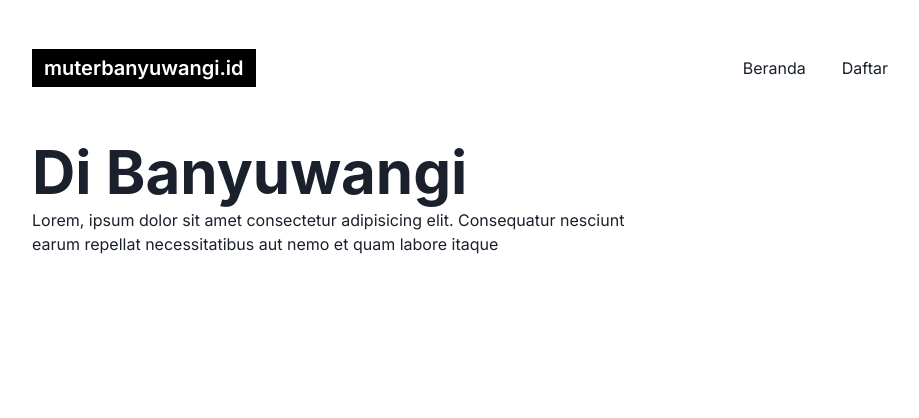
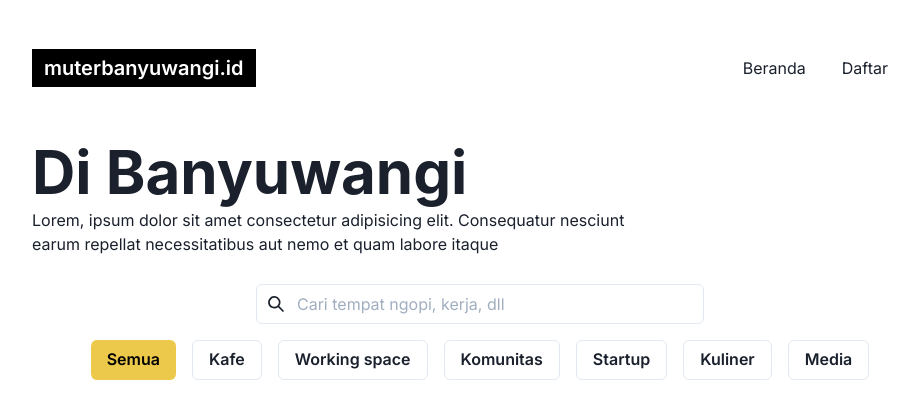
Before and after one commit to kalwabed/littlebwi, a Next.js app: page / in a window 1280 px wide. Shown: the top 418 px of the page, without its empty margins (160-1079 px from the left). Built offline with nearby package versions, Linux system fonts and the light colour scheme.

Commit message:
feat: search initial

```diff
--- /dev/null
+++ b/src/components/Search.tsx
@@ -0,0 +1,37 @@
+import { Box, Button, chakra, Flex, HStack, Input, InputGroup, InputLeftElement, Tag, TagLabel } from '@chakra-ui/react'
+import { SearchIcon } from '@chakra-ui/icons'
+
+import Container from './Container'
+
+const categories = ['Semua', 'Kafe', 'Working space', 'Komunitas', 'Startup', 'Kuliner', 'Media']
+
+const Search = () => {
+  return (
+    <Container>
+      <Flex direction="column" justify="center" alignItems="center">
+        <Box w={['full', '50%']}>
+          <InputGroup>
+            <InputLeftElement pointerEvents="none">
+              <SearchIcon />
+            </InputLeftElement>
+            <Input placeholder="Cari tempat ngopi, kerja, dll" />
+          </InputGroup>
+        </Box>
+        <HStack spacing={4} mt="1rem">
+          {categories.map(cat => (
+            <Button
+              key={cat}
+              _focusWithin={{ ring: 2 }}
+              variant={cat === 'Semua' ? 'solid' : 'outline'}
+              colorScheme={cat === 'Semua' ? 'yellow' : 'gray'}
+            >
+              {cat}
+            </Button>
+          ))}
+        </HStack>
+      </Flex>
+    </Container>
+  )
+}
+
+export default Search
--- a/src/pages/index.tsx
+++ b/src/pages/index.tsx
@@ -1,13 +1,15 @@
-import { Box, Flex, Heading, Text } from '@chakra-ui/react'
+import { VStack } from '@chakra-ui/react'
 
 import Container from '@/components/Container'
 import Hero from '@/components/Hero'
+import Search from '@/components/Search'
 
 const HomePage = () => (
   <Container>
-    <Flex direction="column" px={[4, 0]}>
+    <VStack spacing={7} align="start" px={[4, 0]}>
       <Hero />
-    </Flex>
+      <Search />
+    </VStack>
   </Container>
 )
 
```
